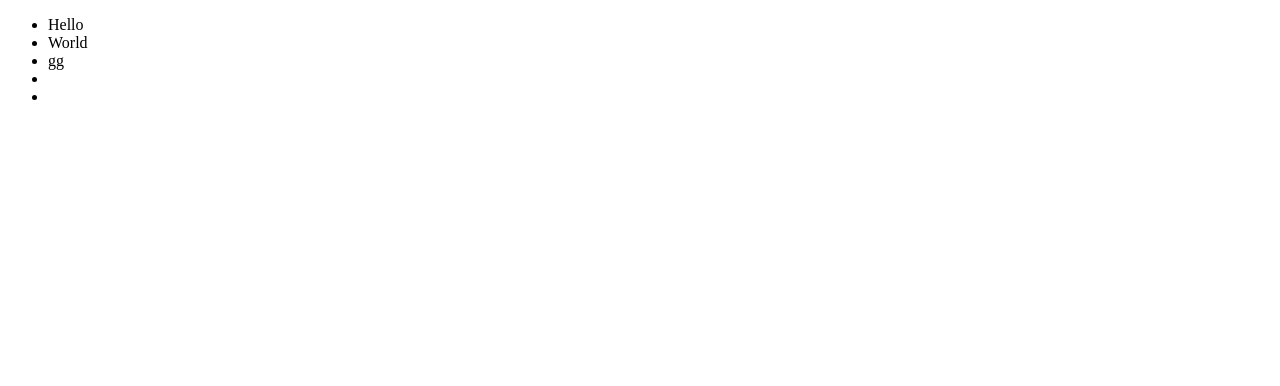
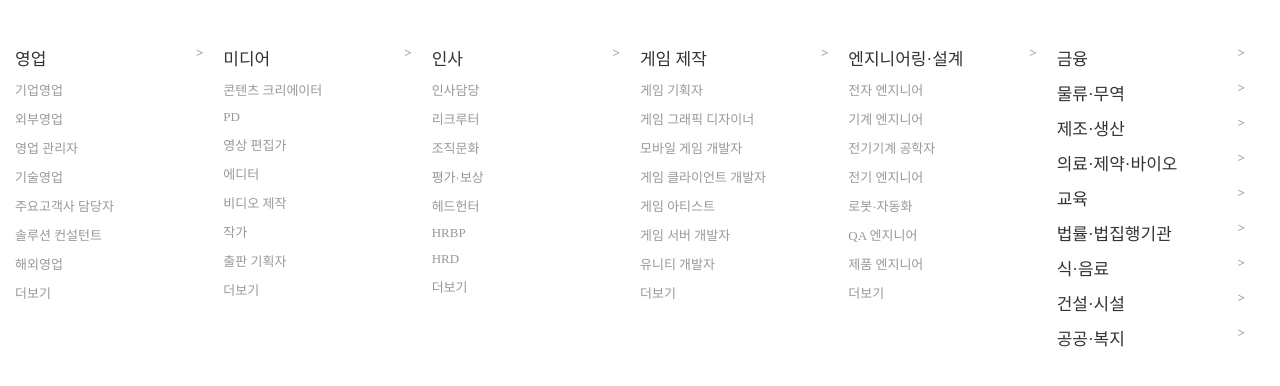
Before and after one commit to jeky22/gnb-playground, a React (Create React App) app: page / in a window 1280 px wide. Shown: the top 386 px of the page. Built offline with nearby package versions, Linux system fonts and the light colour scheme.

Commit message:
데이터, css적용

```diff
--- /dev/null
+++ b/src/App.css
@@ -0,0 +1,59 @@
+* {
+  box-sizing: border-box;
+  padding: 0;
+  margin: 0;
+}
+
+#gnb {
+  display: flex;
+  position: relative;
+}
+#gnb > ul {
+  flex: 1;
+  position: relative;
+  padding: 40px 20px 0 0;
+}
+
+#gnb li {
+  position: relative;
+  list-style: none;
+  font-size: 13px;
+  color: #999;
+  padding: 5px 20px 5px 0;
+  /* width: 100%; */
+}
+
+#gnb ul .bolder {
+  font-size: 17px;
+  color: #333;
+  text-overflow: ellipsis;
+  white-space: nowrap;
+  overflow: hidden;
+}
+.bolder::after {
+  color: #999;
+  font-size: small;
+  font-weight: 700;
+  content: ">";
+  position: absolute;
+  right: 0;
+}
+
+/* @media (min-width: 768px) {
+  .container {
+    max-width: 720px;
+  }
+}
+@media (min-width: 576px) {
+  .container {
+    max-width: 540px;
+  }
+} */
+
+.container {
+  width: 100%;
+  padding-right: 15px;
+  padding-left: 15px;
+  margin-right: auto;
+  margin-left: auto;
+}
--- a/src/App.js
+++ b/src/App.js
@@ -1,15 +1,31 @@
 // import logo from "./logo.svg";
+import "./App.css";
+import { contents } from "./data/contents";
+console.log(contents);
+
+function List(list, isBold = 1) {
+  return list.map((item, index) =>
+    isBold === 1 || isBold === index ? (
+      <li className="bolder" key={index}>
+        {item}
+      </li>
+    ) : (
+      <li key={index}>{item}</li>
+    )
+  );
+}
 
 function App() {
+  const data = contents;
+  const lastIndex = contents.length - 1;
+
   return (
-    <div>
-      <ul>
-        <li>Hello</li>
-        <li>World</li>
-        <li>gg</li>
-        <li></li>
-        <li></li>
-      </ul>
+    <div className="container">
+      <div id="gnb">
+        {data.map((item, index) => (
+          <ul key={index}>{List(item, index === lastIndex ? 1 : 0)}</ul>
+        ))}
+      </div>
     </div>
   );
 }
--- /dev/null
+++ b/src/data/contents.js
@@ -0,0 +1,68 @@
+export const contents = [
+  [
+    "영업",
+    "기업영업",
+    "외부영업",
+    "영업 관리자",
+    "기술영업",
+    "주요고객사 담당자",
+    "솔루션 컨설턴트",
+    "해외영업",
+    "더보기",
+  ],
+  [
+    "미디어",
+    "콘텐츠 크리에이터",
+    "PD",
+    "영상 편집가",
+    "에디터",
+    "비디오 제작",
+    "작가",
+    "출판 기획자",
+    "더보기",
+  ],
+  [
+    "인사",
+    "인사담당",
+    "리크루터",
+    "조직문화",
+    "평가·보상",
+    "헤드헌터",
+    "HRBP",
+    "HRD",
+    "더보기",
+  ],
+  [
+    "게임 제작",
+    "게임 기획자",
+    "게임 그래픽 디자이너",
+    "모바일 게임 개발자",
+    "게임 클라이언트 개발자",
+    "게임 아티스트",
+    "게임 서버 개발자",
+    "유니티 개발자",
+    "더보기",
+  ],
+  [
+    "엔지니어링·설계",
+    "전자 엔지니어",
+    "기계 엔지니어",
+    "전기기계 공학자",
+    "전기 엔지니어",
+    "로봇·자동화",
+    "QA 엔지니어",
+    "제품 엔지니어",
+    "더보기",
+  ],
+  [
+    "금융",
+    "물류·무역",
+    "제조·생산",
+    "의료·제약·바이오",
+    "교육",
+    "법률·법집행기관",
+    "식·음료",
+    "건설·시설",
+    "공공·복지",
+  ],
+];
```
